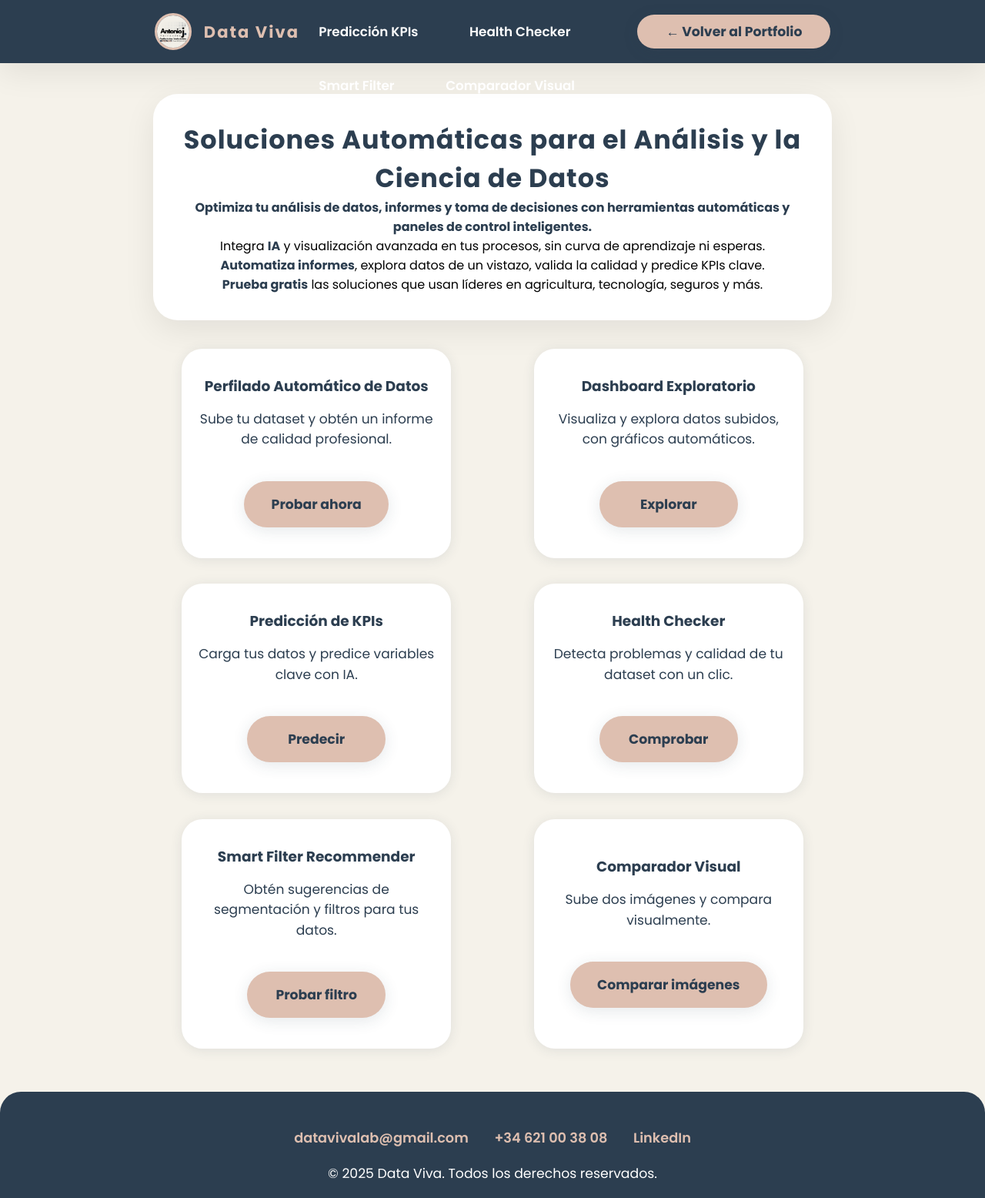
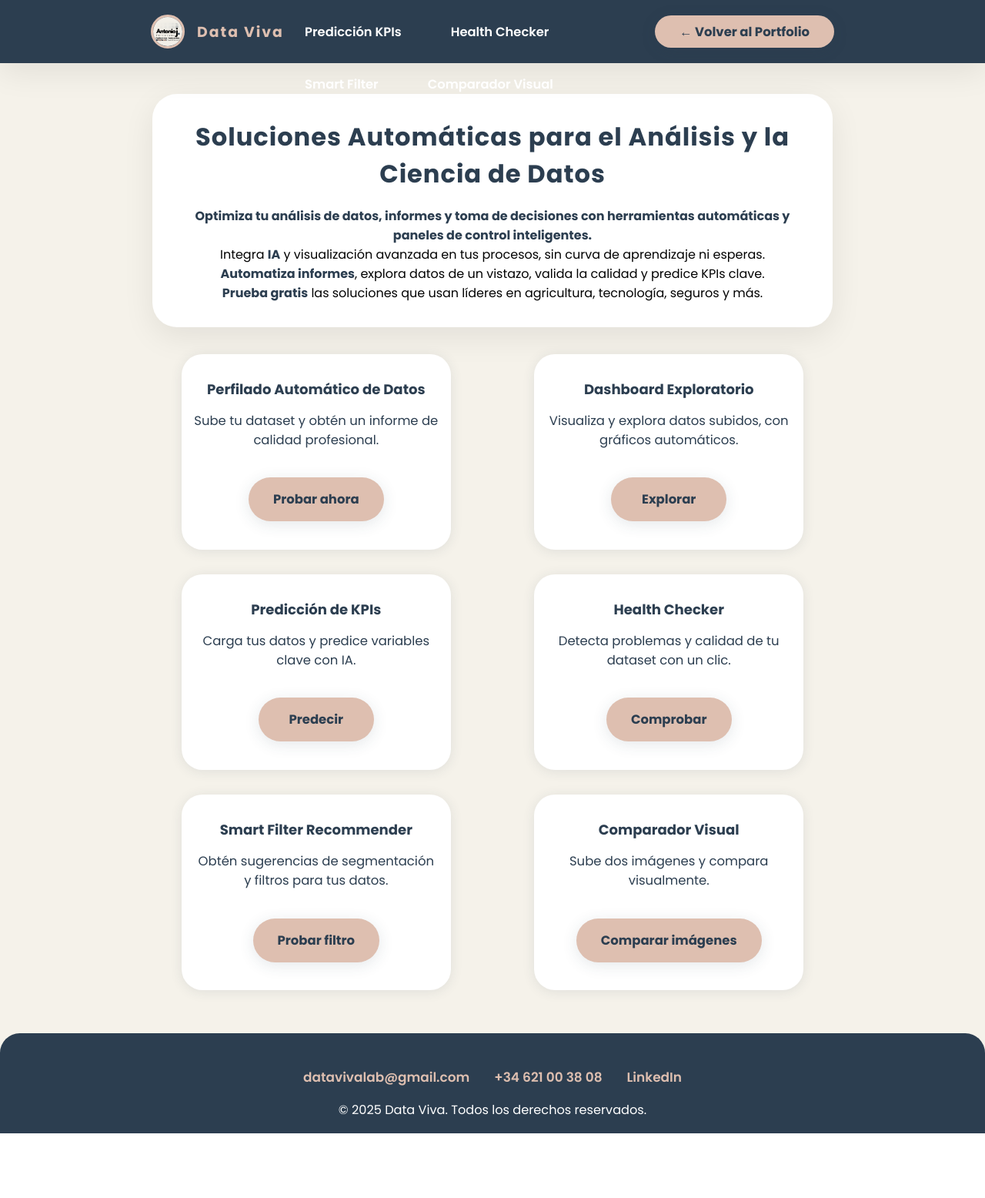
Before and after one commit to AntonioJFdez/App-Data-Viva, a Flask app: page / in a window 1280 px wide. Shown: the whole page at 77% size. After the commit the page ends 1472 px from the top, so only its background shows below. Run offline with Flask 3, Linux system fonts and the light colour scheme.

Commit message:
Update app.css

```diff
--- a/static/css/app.css
+++ b/static/css/app.css
@@ -29,27 +29,34 @@ body {
     min-height: 100vh;
 }
 main { flex: 1 0 auto; }
-* { box-sizing: border-box; }
+h1, h2, h3 {
+    text-align: center;
+    color: var(--primary);
+    font-weight: 700;
+    margin: 0 0 1.1rem 0;
+}
+strong, b, .bold { font-weight: 700; color: var(--primary); }
 
-/* HEADER */
+/* Header */
 header {
     width: 100vw;
     background: var(--primary);
     box-shadow: var(--box-shadow);
     position: sticky;
-    top: 0; left: 0;
+    top: 0;
+    left: 0;
     z-index: 1000;
 }
 .nav-container {
-    display: flex;
-    align-items: center;
-    justify-content: space-between;
     max-width: var(--content-maxwidth);
     width: 100%;
     margin: 0 auto;
     height: var(--header-height);
-    padding: 0 1.3rem;
-    gap: 0.5rem;
+    display: flex;
+    align-items: center;
+    justify-content: space-between;
+    padding: 0 1rem;
+    gap: 0.7rem;
 }
 .nav-logo {
     display: flex;
@@ -59,13 +66,13 @@ header {
     flex-shrink: 0;
 }
 .nav-logo img {
-    width: 48px; height: 48px;
+    width: 44px; height: 44px;
     border-radius: 50%;
     border: 3px solid var(--secondary);
 }
 .nav-logo span {
     color: var(--secondary);
-    font-size: 1.32rem;
+    font-size: 1.18rem;
     font-weight: bold;
     letter-spacing: 2px;
     white-space: nowrap;
@@ -88,9 +94,9 @@ nav ul {
 nav a {
     color: var(--white);
     text-decoration: none;
-    font-size: 1.05rem;
+    font-size: 1.02rem;
     font-weight: 600;
-    padding: 0.36rem 1.08rem;
+    padding: 0.36rem 1rem;
     border-radius: 1.4rem;
     transition: background 0.2s, color 0.2s;
     display: inline-block;
@@ -105,20 +111,19 @@ nav a:hover {
     color: var(--primary) !important;
     font-weight: 700;
     border-radius: 2.2rem;
-    padding: 0.78rem 2.3rem;
-    margin-left: 1.2rem;
-    font-size: 1.08rem;
+    padding: 0.68rem 2.0rem;
+    margin-left: 0.7rem;
+    font-size: 1.03rem;
     border: none;
     box-shadow: 0 4px 20px rgba(44,62,80,0.13);
-    transition: background 0.16s, color 0.16s, transform 0.16s;
+    transition: background 0.15s, color 0.15s, transform 0.15s;
     text-decoration: none;
-    line-height: 1.3;
     display: flex;
     align-items: center;
     justify-content: center;
-    height: 44px;
-    min-width: 205px;
-    max-width: 99vw;
+    height: 42px;
+    min-width: 170px;
+    max-width: 270px;
     white-space: nowrap;
     overflow: visible;
     flex-shrink: 0;
@@ -139,7 +144,7 @@ nav a:hover {
     box-sizing: border-box;
 }
 .container {
-    padding: 2.5rem 1.2rem 1.5rem 1.2rem;
+    padding: 2.5rem 1.1rem 1.5rem 1.1rem;
     display: flex;
     flex-direction: column;
     align-items: center;
@@ -148,38 +153,21 @@ nav a:hover {
     background: var(--white);
     border-radius: var(--border-radius);
     box-shadow: var(--box-shadow);
-    padding: 2.2rem 2.1rem 2.1rem 2.1rem;
-    margin-bottom: 2.3rem;
+    padding: 2.0rem 1.5rem 2.0rem 1.5rem;
+    margin-bottom: 2.2rem;
     text-align: center;
     width: 100%;
     box-sizing: border-box;
 }
 .corp-title, h2.section-title {
     color: var(--primary) !important;
-    font-size: 2.09rem;
+    font-size: 2.01rem;
     font-weight: 700;
     letter-spacing: 0.03em;
     margin-bottom: 1.1rem;
     text-align: center;
     width: 100%;
 }
-.hero-info-card > div, .center {
-    text-align: center !important;
-    width: 100%;
-}
-.bold, b, strong {
-    font-weight: 700 !important;
-    color: var(--primary) !important;
-}
-.center { text-align: center !important; width: 100%; margin: 0 auto; }
-h1, h2, h3 {
-    text-align: center;
-    color: var(--primary);
-    font-weight: 700;
-}
-h1 { font-size: 2.05rem; }
-h2 { font-size: 1.53rem; }
-h3 { font-size: 1.25rem; }
 
 /* Grid de Proyectos */
 .projects-section {
@@ -191,20 +179,19 @@ h3 { font-size: 1.25rem; }
 .projects-grid {
     display: flex;
     flex-wrap: wrap;
-    gap: 2.1rem;
+    gap: 2rem;
     justify-content: center;
     align-items: stretch;
     width: 100%;
-    margin: 0 auto;
 }
 .project-card {
     background: var(--white);
     border-radius: 1.7rem;
     box-shadow: 0 2px 16px rgba(44,62,80,0.10);
-    padding: 2.2rem 1.2rem 1.8rem 1.2rem;
+    padding: 2rem 1rem 1.6rem 1rem;
     max-width: 350px;
-    min-width: 250px;
-    flex: 1 1 300px;
+    min-width: 240px;
+    flex: 1 1 280px;
     display: flex;
     flex-direction: column;
     align-items: center;
@@ -217,36 +204,36 @@ h3 { font-size: 1.25rem; }
 .project-title {
     color: var(--primary) !important;
     font-weight: 700;
-    font-size: 1.16rem;
+    font-size: 1.13rem;
     margin-bottom: 1rem;
     text-align: center;
 }
 .project-desc {
     color: var(--primary) !important;
-    font-size: 1.07rem;
+    font-size: 1.03rem;
     text-align: center;
-    margin-bottom: 1.35rem;
-    line-height: 1.55;
+    margin-bottom: 1.15rem;
+    line-height: 1.50;
     font-weight: 500;
 }
 
-/* BOTONES */
+/* Botones */
 .cta-button, .cta-button-home, .button, button, input[type="submit"], .volver-inicio-link {
     display: inline-block;
-    padding: 1.06rem 2.2rem;
-    font-size: 1.08rem;
+    padding: 1.0rem 2.0rem;
+    font-size: 1.03rem;
     background: var(--secondary);
     color: var(--primary);
-    border-radius: 2.3rem;
+    border-radius: 2.2rem;
     font-weight: 700;
     text-decoration: none;
     border: none;
     box-shadow: 0 4px 20px rgba(44,62,80,0.12);
-    transition: transform 0.19s, box-shadow 0.19s, background 0.19s, color 0.19s;
+    transition: transform 0.15s, box-shadow 0.15s, background 0.15s, color 0.15s;
     font-family: 'Poppins', sans-serif;
     text-align: center;
-    min-width: 180px;
-    margin-top: 1.2rem;
+    min-width: 150px;
+    margin-top: 1.1rem;
     margin-bottom: 0.7rem;
     width: auto;
 }
@@ -297,40 +284,42 @@ input:focus, textarea:focus {
     box-shadow: 0 0 0 2px rgba(222,191,176,0.17);
 }
 
-/* FOOTER */
+/* Footer */
 footer {
     background: var(--primary);
     color: var(--white);
     text-align: center;
-    padding: 2.2rem 0 1.2rem 0;
+    padding: 2.1rem 0 1.1rem 0;
     margin-top: 2rem;
     font-size: 1rem;
-    border-top-left-radius: 1.7rem;
-    border-top-right-radius: 1.7rem;
+    border-top-left-radius: 1.6rem;
+    border-top-right-radius: 1.6rem;
     width: 100vw;
+    box-sizing: border-box;
+    overflow-x: hidden;
 }
 .footer-contactos {
-    margin-top: 0.7rem;
-    display: flex; flex-wrap: wrap; justify-content: center; gap: 2.1rem;
+    margin-top: 0.6rem;
+    display: flex; flex-wrap: wrap; justify-content: center; gap: 2rem;
     width: 100%;
 }
 .footer-contactos a {
-    color: var(--secondary); text-decoration: none; display:inline-flex; align-items:center; gap:0.48rem; font-size:1.11rem;
+    color: var(--secondary); text-decoration: none; display:inline-flex; align-items:center; gap:0.48rem; font-size:1.06rem;
     font-weight: 600;
     transition: color 0.2s;
 }
 .footer-contactos a:hover { color: var(--white);}
 .footer-derechos {
-    margin-top: 1.2rem;
+    margin-top: 1.1rem;
     color: var(--white);
-    font-size: 1.08rem;
+    font-size: 1.01rem;
     font-weight: 500;
     text-align: center;
     width: 100%;
 }
 
-/* RESPONSIVE REAL */
-@media (max-width: 1050px) {
+/* Responsive */
+@media (max-width: 1100px) {
     .container, .projects-grid, .hero-info-card, .projects-section { max-width: 99vw; }
     .nav-container { max-width: 99vw; }
 }
```
Also changed, not shown: other parts of static/css/app.css (+24 -25 lines).
